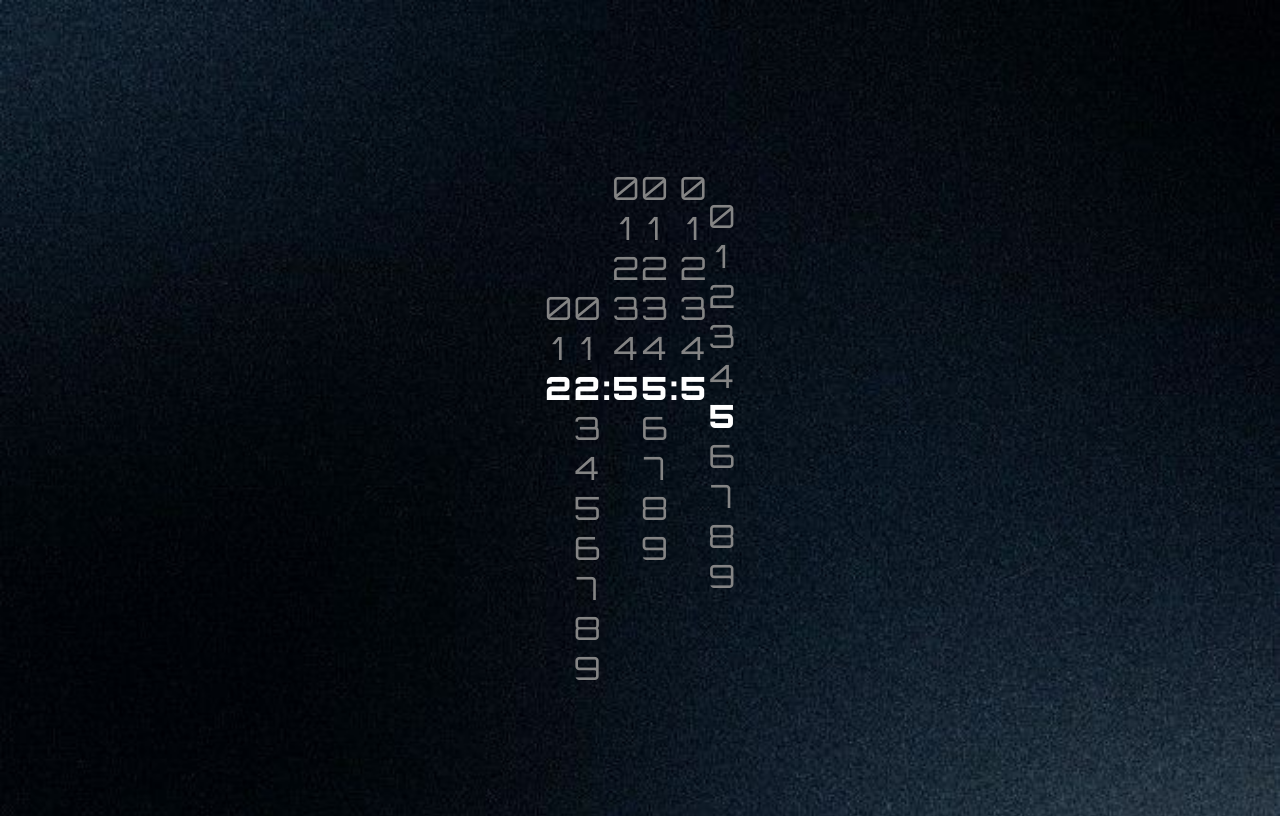
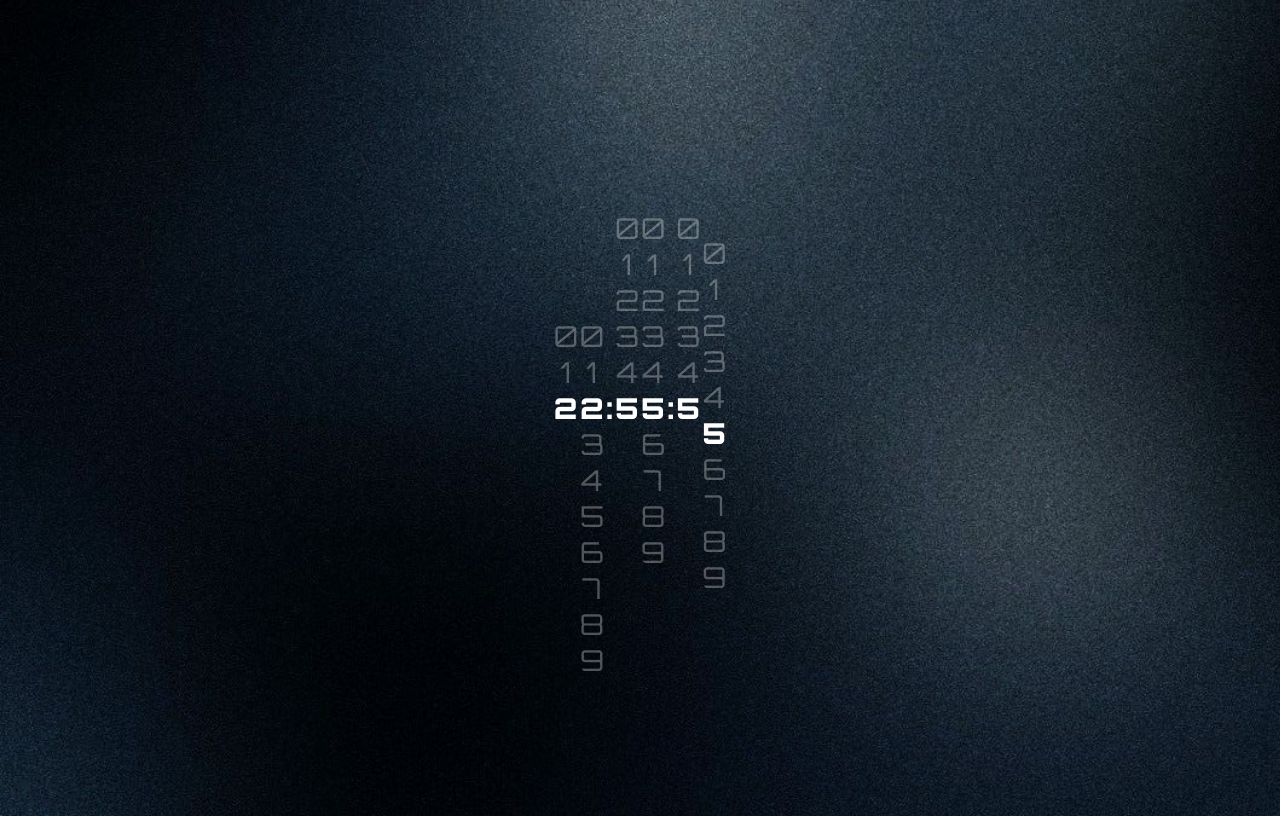
Before and after one commit to aymenthedeveloper/digital-clock, a plain HTML site: page index.html in a window 1280 px wide. Drawn offline with Linux system fonts and the light colour scheme.

Commit message:
added media queries and desktop bg version

```diff
--- a/index.html
+++ b/index.html
@@ -1,13 +1,15 @@
 <!DOCTYPE html>
 <html lang="en">
-
   <head>
-  <meta charset="UTF-8">
-  <meta name="viewport" content="width=device-width, initial-scale=1.0">
-  <link rel="preconnect" href="https://fonts.googleapis.com">
-  <link rel="preconnect" href="https://fonts.gstatic.com" crossorigin>
-  <link href="https://fonts.googleapis.com/css2?family=Orbitron:wght@400..900&display=swap" rel="stylesheet">
-  <link rel="stylesheet" href="style.css">
+    <meta charset="UTF-8" />
+    <meta name="viewport" content="width=device-width, initial-scale=1.0" />
+    <link rel="preconnect" href="https://fonts.googleapis.com" />
+    <link rel="preconnect" href="https://fonts.gstatic.com" crossorigin />
+    <link
+      href="https://fonts.googleapis.com/css2?family=Orbitron:wght@400..900&display=swap"
+      rel="stylesheet"
+    />
+    <link rel="stylesheet" href="style.css" />
     <title>clock</title>
   </head>
   <body>
@@ -23,5 +25,4 @@
     </div>
     <script src="main.js"></script>
   </body>
-
 </html>
--- a/style.css
+++ b/style.css
@@ -3,7 +3,6 @@ body {
   display: flex;
   align-items: center;
   justify-content: center;
-  font-size: 2rem;
   font-family: Arial, Helvetica, sans-serif;
   background-image: url(./gray-bg.jpg);
   background-size: cover;
@@ -13,20 +12,37 @@ body {
 .clock {
   display: flex;
   column-gap: 2px;
-  transform: translateY(40%);
+  transform: translateY(45%);
 }
-
 .col {
   transition: 500ms;
   transform: translateY(calc(-10% * var(--x)));
+  font-size: clamp(1rem, 1vw + 1rem, 2rem);
 }
-.number{
+.number {
   display: flex;
   justify-content: center;
-  color: #848484;
+  color: hsla(0, 0%, 100%, 0.3);
 }
 
-.number.current, .colon {
+.number.current,
+.colon {
   font-weight: 900;
   color: white;
 }
+
+@media (min-width: 1024px) {
+  body {
+    background-image: url(./gray-bg-hr.jpg);
+  }
+}
+@media (max-height: 750px) {
+  .col {
+    font-size: 1.5rem;
+  }
+}
+@media (max-height: 550px) {
+  .col {
+    font-size: 1rem;
+  }
+}
```
Also changed, not shown: gray-bg-hr.jpg (added). Lines whose indentation alone changed are shown as unchanged.
